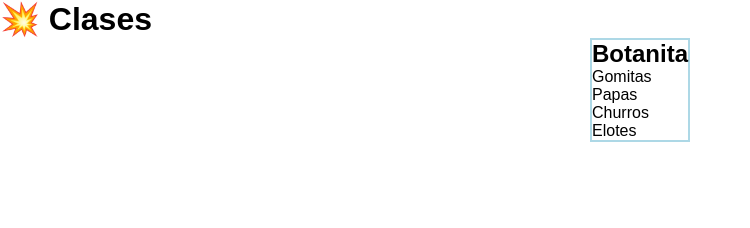
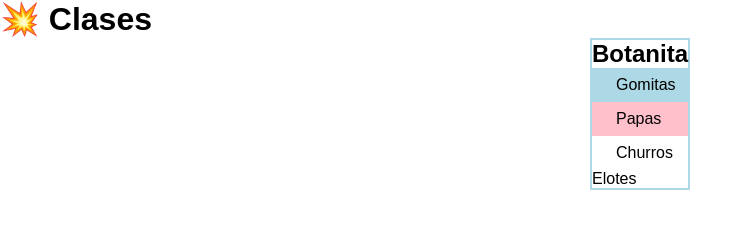
Before and after one commit to lualuna13/DOM, a plain HTML site: page 04-Clases/index.html in a window 1280 px wide. Shown: the whole page, without its empty margins (0-750 px from the left). Drawn offline with Linux system fonts and the light colour scheme.

Commit message:
Terminamos clases con Javascript

```diff
--- a/04-Clases/index.html
+++ b/04-Clases/index.html
@@ -7,17 +7,17 @@
   <!-- Vinculamos hoja de estilos -->
   <link rel="stylesheet" href="style.css">
   <!-- Vinculamos hoja de javascript -->
-  <script defer src="script.js"></script>
+  <script src="script.js" defer ></script>
 </head>
 <body>
   <h1>💥 Clases</h1>
   <div class="ingredientes">
     <h2 class="subtitulo">Botanita</h2>
     <ul class="lista">
-      <li class="botanita">Gomitas</li>
-      <li class="botanita">Papas</li>
-      <li class="botanita">Churros</li>
-      <li class="botanita">Elotes</li>
+      <li class="botana bg-lightblue">Gomitas</li>
+      <li class="botana">Papas</li>
+      <li class="botana">Churros</li>
+      <li class="botana bg-ligthpink">Elotes</li>
     </ul>
   </div>
 </body>
--- a/04-Clases/script.js
+++ b/04-Clases/script.js
@@ -4,6 +4,50 @@
 
 */
 
-const primerBotana = document.getElementsByTagName('li');
+const botanas = document.getElementsByTagName('li');
 
-console.log(primerBotana[1]);
+/*
+  Propiedad classList
+
+  accedemos a las listas de clase que tiene un elemento.
+
+    elementos.classList
+
+  - Devuelve un DOM Token List (Listado de clases ene el DOM) en tipo array.
+
+*/
+
+console.log( botanas[0].classList);
+console.log( botanas[0].classList[0]); //Accedemos a la clase a traves de un indicie
+
+/*
+  Para agregar clases usamos el método add()
+
+    elementos.classList.add(clase)
+
+  - Nombre de la clase pasa como string entre "" o ''
+*/
+
+botanas[1].classList.add("bg-ligthpink");
+
+/*
+  Verifica si existe una clase en un elemento con el método containe()
+
+    elemento.classList.contains(clase)
+
+  - Devuelve true si existe la clase
+  - Devuelve false si no existe la clase.
+*/
+console.log(botanas[2].classList.contains("botana"));
+console.log(botanas[2].classList.contains("bg-ligthblue"));
+
+/*
+  Para eliminar una clase usamos el método remove()
+
+    elemento.classList.remove(clase)
+
+  - La clase pasa como un string entre "" o ''
+*/
+botanas[3].classList.remove("bg-ligthpink");
+botanas[3].classList.remove("botana");
+//Terminamos clases con Javascript
--- a/04-Clases/style.css
+++ b/04-Clases/style.css
@@ -26,6 +26,6 @@ body {
   background-color: lightblue;
 }
 
-.bg-lightpink {
+.bg-ligthpink {
   background-color: pink;
 }
```
